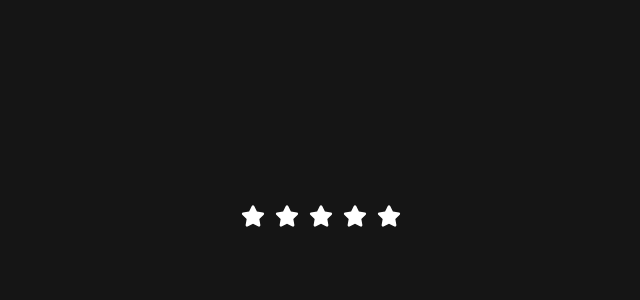
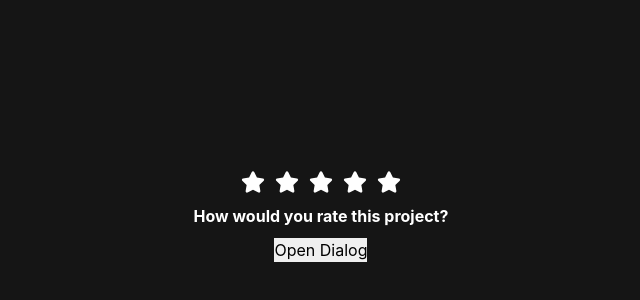
Before and after one commit to rstrauman/rating-system, a React (Create React App) app: page / in a window 1280 px wide. Shown: the part 184-484 px from the top of the page, without its empty margins (319-959 px from the left). Built offline with nearby package versions, Linux system fonts and the light colour scheme.

Commit message:
added h2 and connected functionality to rating

```diff
--- a/src/components/StarRating.js
+++ b/src/components/StarRating.js
@@ -4,11 +4,32 @@ import { useState } from 'react';
 function StarRating(props) {
     const [rating, setRating] = useState(0);
 
+    const getText = ()  => {
+        switch (rating) {
+            case  1:
+                return "Boo";
+            case  2:
+                return "Okay";
+            case  3:
+                return "Good";
+            case  4:
+                return "Great";
+            case  5:
+                return "Perfect";
+            default:
+                return "How would you rate this project?";
+        }
+    }
+
     return (
         <section>
-        {props.stars.map(star => (
-            <Star key={star} isClicked={star <= rating} onClick={() => setRating(star)}/>
-        ))}
+            <div className='star-container'>
+            {props.stars.map(star => (
+                <Star key={star} isClicked={star <= rating} onClick={() => setRating(star)}/>
+            ))}
+            </div>
+            <h2>{getText()}</h2>
+            <button>Open Dialog</button>
         </section>
     );
 }
--- a/src/styles/index.css
+++ b/src/styles/index.css
@@ -14,6 +14,14 @@ body {
 
 section {
     display: flex;
+    flex-direction: column;
+    place-items: center;
+    gap: 10px;
+    position: relative;
+}
+
+.star-container {
+    display: flex;
     gap: 10px;
 }
 
@@ -23,10 +31,17 @@ section {
     transition: all 0.25s ease-in-out;
 }
 
+.un-clicked:hover, .clicked:hover {
+    transform: scale(1.1);
+    cursor: pointer;
+}
+
 .un-clicked:hover {
     color: #868686;
-    transform: scale(1.1);
-    cursor: pointer;
+}
+
+.clicked:hover {
+    color: #9b9600;
 }
 
 .clicked {
@@ -34,3 +49,8 @@ section {
     font-size: 24px;
     transition: all 0.25s ease-in-out;
 }
+
+h2 {
+    color: #fff;
+    font-size: 16px;
+}
```
